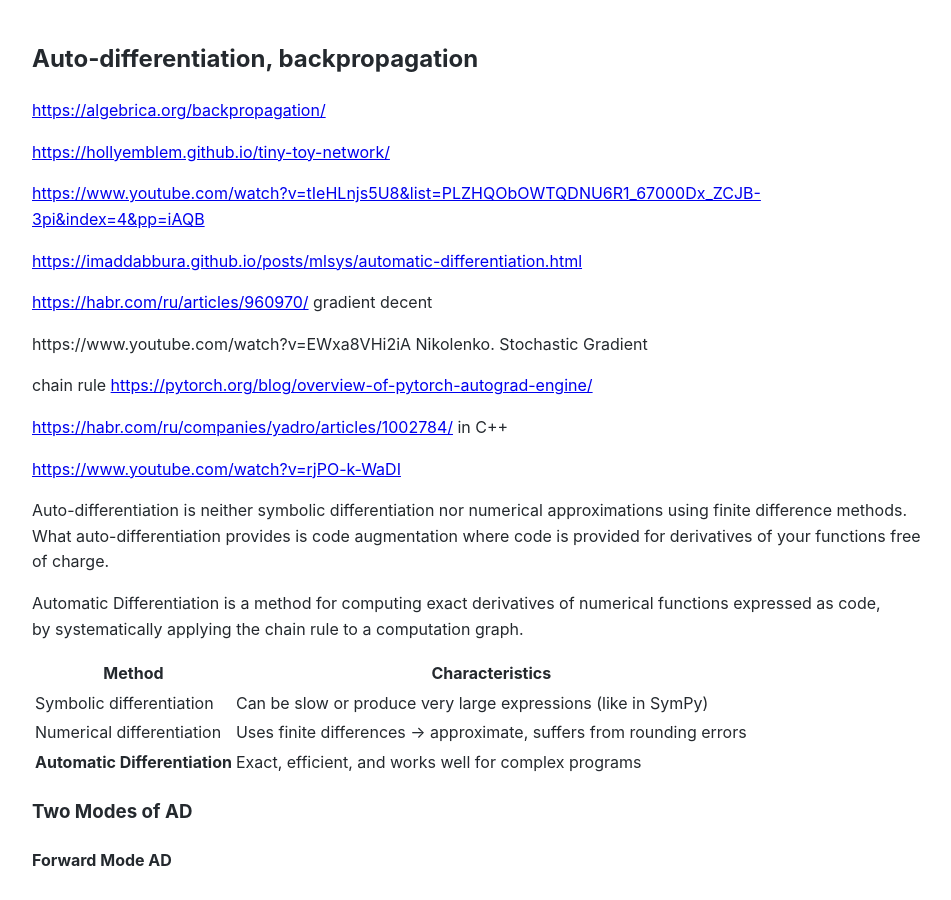
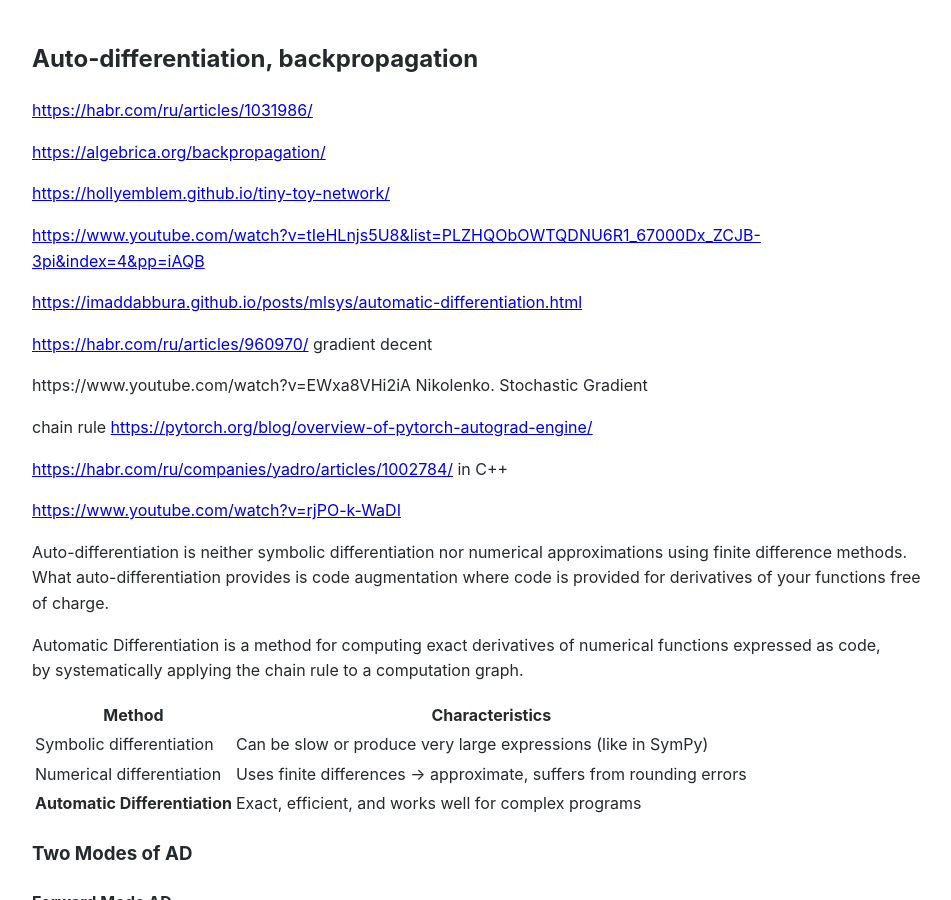
Before and after one commit to Michael-Lubinsky/michael-lubinsky.github.com, a Jekyll site: the page built from ml/autograd.md, in a window 1280 px wide and 900 px high. Shown: the whole window, without its empty margins (158-1109 px from the left). Built offline with Jekyll 4.4.1, drawn with Linux system fonts in a browser that asks for light colours; our own code applies the rules of GitHub Pages for plain Markdown files.

Commit message:
Update autograd.md

```diff
--- a/ml/autograd.md
+++ b/ml/autograd.md
@@ -1,4 +1,6 @@
 ## Auto-differentiation, backpropagation
+
+<https://habr.com/ru/articles/1031986/>
 
 <https://algebrica.org/backpropagation/>
 
```
